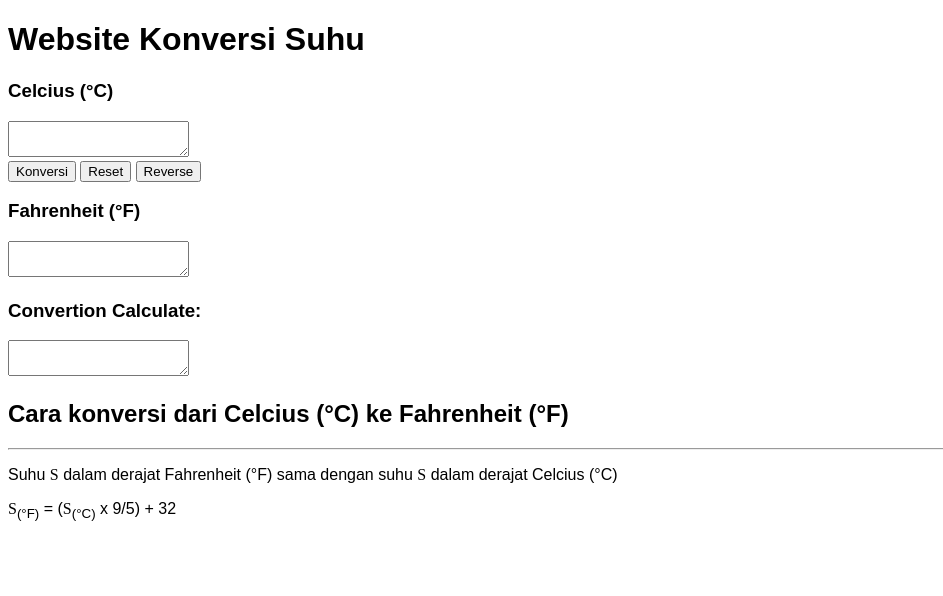
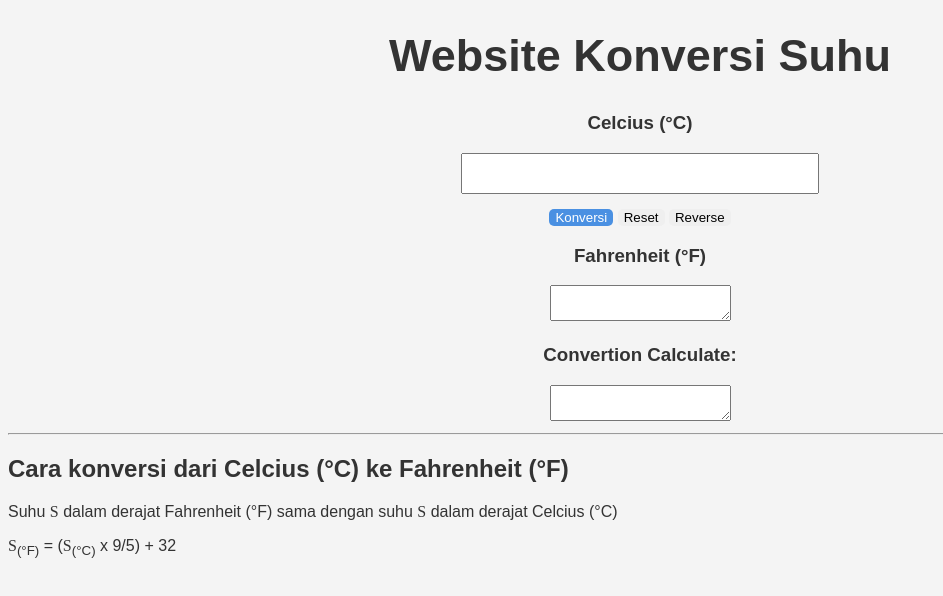
Before and after one commit to revou-fundamental-course/10-jun-24-LessThanNone, a plain HTML site: page index.html in a window 1280 px wide. Shown: the whole page, without its empty margins (0-943 px from the left). Drawn offline with Linux system fonts and the light colour scheme.

Commit message:
update styling

```diff
--- a/css/styles.css
+++ b/css/styles.css
@@ -1,7 +1,35 @@
 body{
-    font-family: Arial, Helvetica, sans-serif;
+    font-family: Arial, sans-serif;
+    color: #333;
+    background-color: #f4f4f4;
 }
 
+.head {
+    text-align: center;
+    font-size: 45px;
+    font-weight: bold;
+}
+
+.mid{
+    text-align: center;
+}
+
+#input {
+    width: 350px;
+    height: 35px;
+    font-size: 25px;
+}
+.blue {
+background-color: #4A90E2;
+color: #ffffff;
+}
+
+
+.button{
+    margin-top: 15px;
+    border: none;
+    border-radius: 5px;
+}
 
 .subject-info {
     font-family: poppins;
--- a/index.html
+++ b/index.html
@@ -9,29 +9,31 @@
 
 <body>
     <header>
-        <h1>Website Konversi Suhu</h1>
+        <h1 class="head">Website Konversi Suhu</h1>
     </header>
 
     <main>
+
+
         <!-- Section Celcius -->
-        <section class="Celcius-container">
+        <section class="input-container mid">
             <header>
                 <h3>Celcius (&deg;C)</h3>
             </header>
 
             <section>
-                <textarea></textarea>
+                <input type="number" id="input" name="celcius">
 
                 <section>
-                    <button>Konversi</button>
-                    <button>Reset</button>
-                    <button>Reverse</button>
+                    <button class="button blue">Konversi</button>
+                    <button class="button">Reset</button>
+                    <button class="button">Reverse</button>
                 </section>
             </section>
         </section>
 
 
-        <section class="result-container">
+        <section class="result-container mid">
             <!-- Section Fahrenheit -->
             <section>
                 <header>
@@ -55,13 +57,13 @@
             </section>
         </section>
 
+        <hr>
+
         <!-- Section Formula -->
         <section>
             <header>
                 <h1>Cara konversi dari Celcius (&deg;C) ke Fahrenheit (&deg;F)</h1>
             </header>
-
-            <hr>
 
             <p>Suhu <span class="subject-info">S</span> dalam derajat Fahrenheit (&deg;F) sama dengan suhu <span class="subject-info">S</span> dalam derajat Celcius (&deg;C)</p>
             <p>
```
